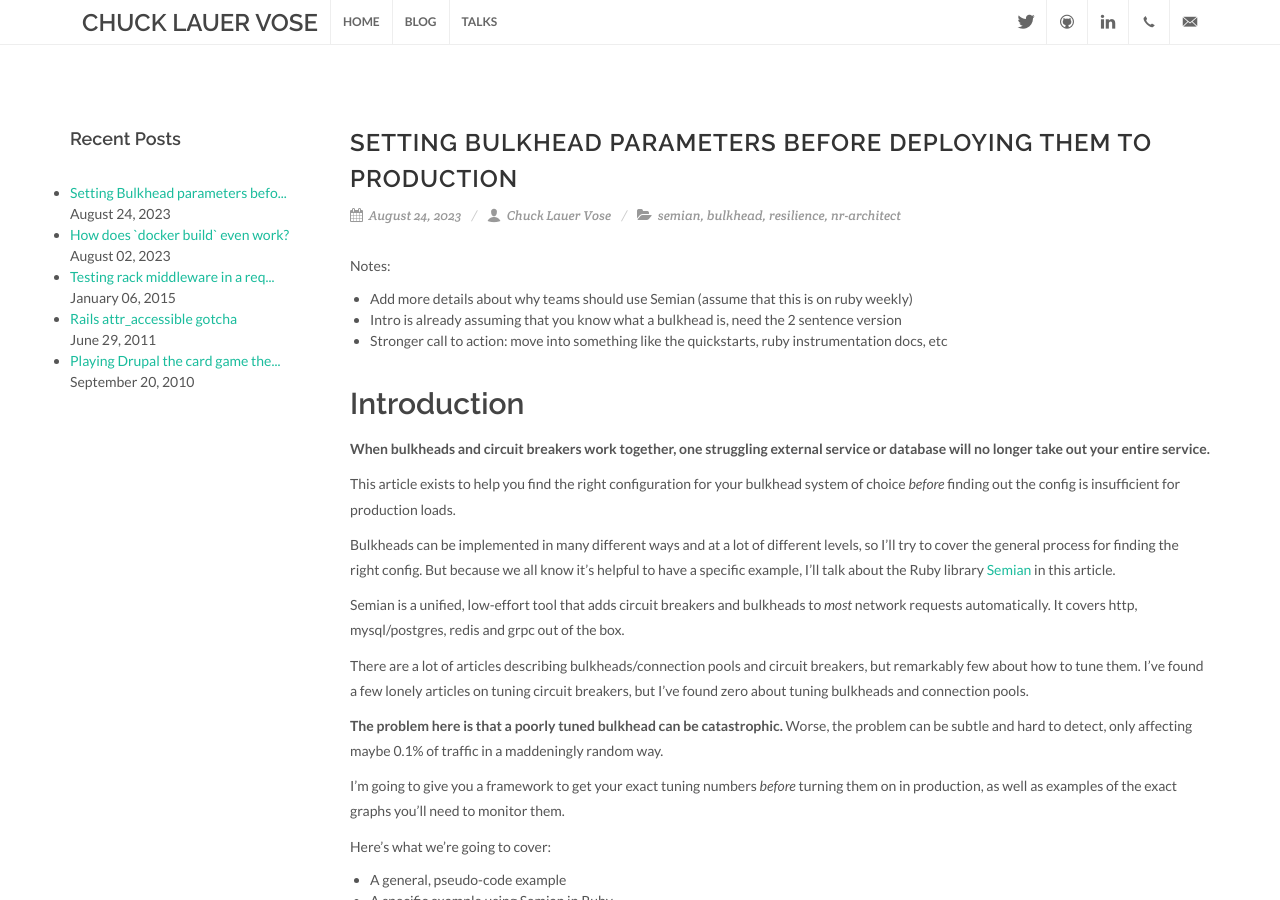
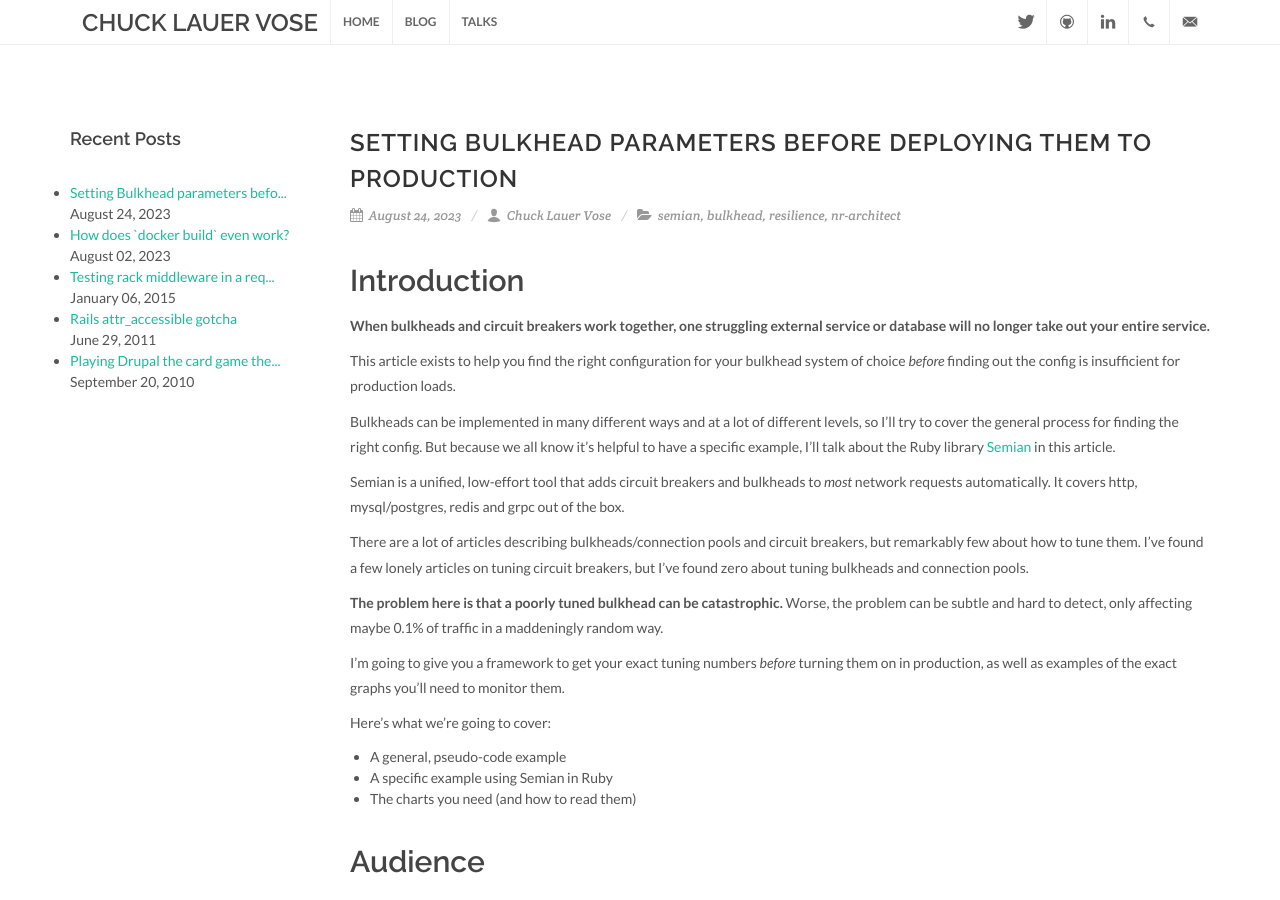
Before and after one commit to vosechu/vosechu.github.io, a Jekyll site: the page built from _posts/2023-08-24-tuning-bulkheads-before-deploying-them-to-production.md, in a window 1280 px wide and 900 px high. Built offline with Jekyll 4.4.1, drawn with Linux system fonts in a browser that asks for light colours.

Commit message:
Remove notes from bulkheads

```diff
--- a/_posts/2023-08-24-tuning-bulkheads-before-deploying-them-to-production.md
+++ b/_posts/2023-08-24-tuning-bulkheads-before-deploying-them-to-production.md
@@ -4,11 +4,6 @@ categories: tech
 title: Setting Bulkhead parameters before deploying them to production
 tags: semian, bulkhead, resilience, nr-architect
 ---
-
-Notes:
-- Add more details about why teams should use Semian (assume that this is on ruby weekly)
-- Intro is already assuming that you know what a bulkhead is, need the 2 sentence version
-- Stronger call to action: move into something like the quickstarts, ruby instrumentation docs, etc
 
 ## Introduction
 
```
